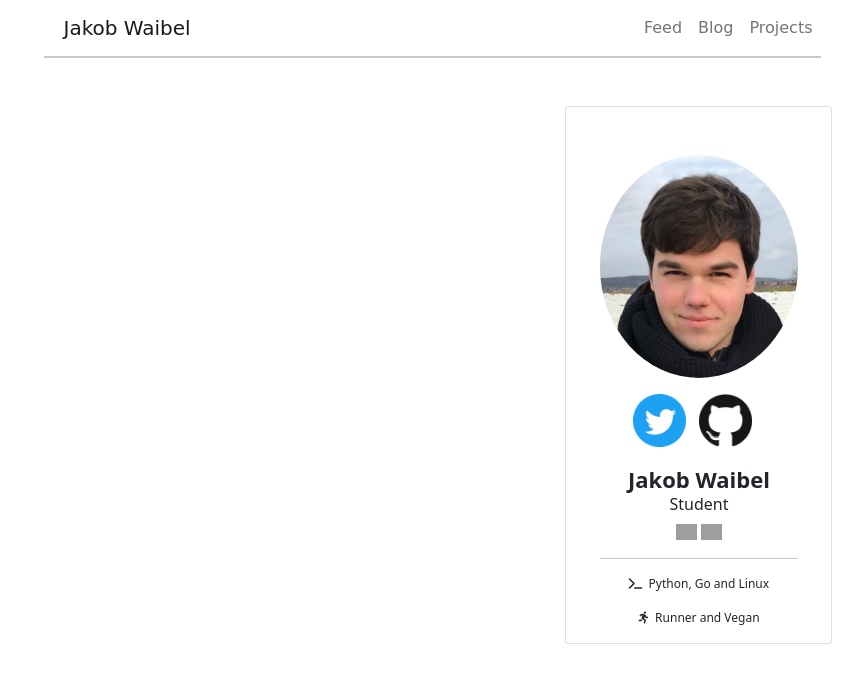
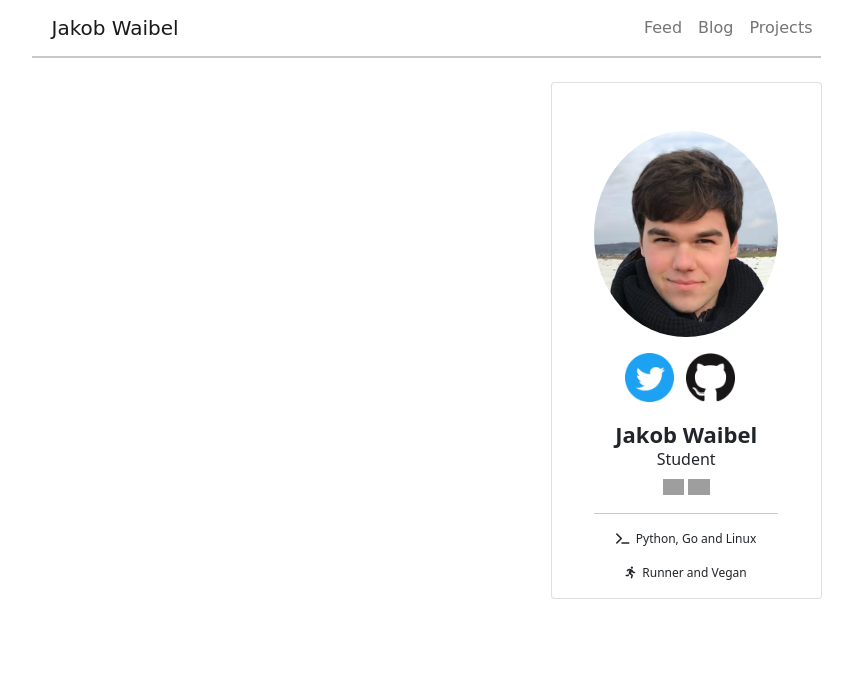
Before and after one commit to JakWai01/personal-website-django, a Django app: page / in a window 1280 px wide. Shown: the top 683 px of the page, without its empty margins (214-1077 px from the left). Run offline with Django 3.2, Linux system fonts and the light colour scheme; data that the repository does not hold is empty; some libraries are stand-ins or nearby versions; grey boxes are pictures that could not be loaded.

Commit message:
fix: Alignment

```diff
--- a/src/templates/src/base.html
+++ b/src/templates/src/base.html
@@ -13,7 +13,7 @@
     <meta name="viewport" content="width=device-width, initial-scale=1" />
   </head>
   <body>
-    <div class="container" style="max-width: 789px; padding-right: 0;">
+    <div class="container" style="max-width: 789px; padding-right: 0; padding-left:0;">
       <nav class="navbar navbar-expand-lg navbar-light bg-white">
         <a
           class="navbar-brand"
@@ -68,10 +68,12 @@
         </div>
       </nav>
       <hr style="margin: 0; height: 2px" />
-      <div class="mt-5">
+      <div class="mt-4">
         <div class="row">
-          <div class="col-sm-8 px-0 mx-0">{% block content %} {% endblock %}</div>
-          <div class="col-sm-4 card mx-0 px-0">
+          <div class="col-sm-7 px-0">{% block content %} {% endblock %}</div>
+          <div class="col-sm-1" style="width: 7%">
+          </div>
+          <div class="col-sm-4 card">
             <img
               src="{% static 'images/profil.png' %}"
               alt="Jakob Waibel"
--- a/src/templates/src/feed.html
+++ b/src/templates/src/feed.html
@@ -1,11 +1,11 @@
 {% extends 'src/base.html' %}
 {% load static %} {% block title %} Jakob Waibel {% endblock %}
 {% block content %}
-<ul style="list-style-type: none; list-style:none; padding-left:0px;">
+<ul style="list-style-type: none; list-style:none; padding-left:12px;">
   {% for item in content%}
   <li style="font-family: 'Brush Script MT; ', 'Brush Script Std', cursive;" class="mb-3">
-    <div class="card" style="width: 95%;">
-      <img class="card-img-top" style="height: 90px; object-fit: cover;" src="{% static 'images/person.jpeg' %}" alt="Card image cap" />
+    <div class="card" style="width: 100%;">
+      <img class="card-img-top" style="height: 90px;object-fit: cover;" src="{% static 'images/person.jpeg' %}" alt="Card image cap" />
       <div class="card-body">
         <h5 class="card-title">{{ item.title }}</h5>
         <p class="card-text">
```
